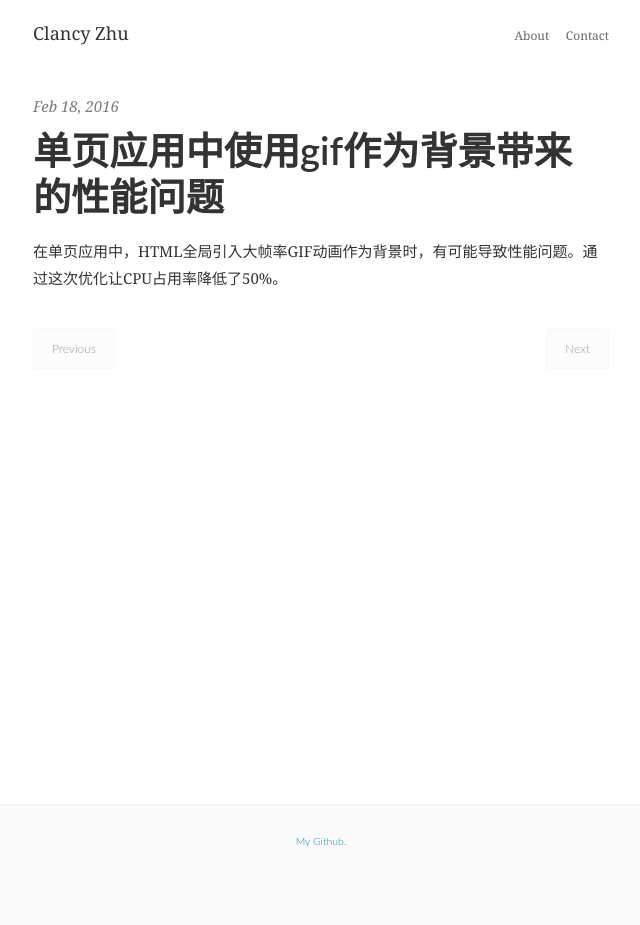
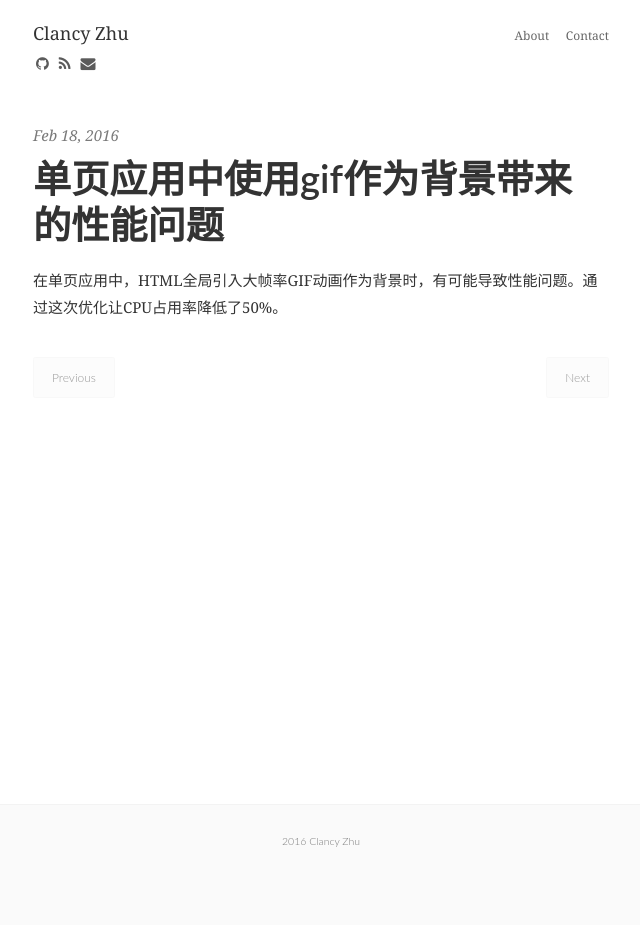
Before and after one commit to clancyz/clancyz.github.io, a Jekyll site: the page built from index.html, in a window 1280 px wide. Shown: the whole page, without its empty margins (319-959 px from the left). Built offline with Jekyll 4.4.1, drawn with Linux system fonts in a browser that asks for light colours; nearby versions of some CDN libraries; some web fonts are replaced; the list of posts is cut into pages by our own code; comment, search, counter and statistics services are not loaded.

Commit message:
add comment duosuo

```diff
--- a/_config.yml
+++ b/_config.yml
@@ -7,7 +7,7 @@ baseurl:     ""
 url:         "http://clancyz.github.io"
 
 #Duoshuo short Name / 多说的shortname
-duoshuo:
+duoshuo: clancyz
 
 #Baidu analytics / 百度统计(异步的js码，注意使用异步版本的)
 baidu_analyze: 552e4c4f02c7d240bdb63847dd7ea798
@@ -21,8 +21,8 @@ show_related_posts: false
 show_post_footers:  false
 
 # Social icons
-show_social_icons: false
-github_username:
+show_social_icons: true
+github_username: clancyz
 twitter_username:
 google_plus_id:
 linkedin_username:
--- a/_includes/footer.html
+++ b/_includes/footer.html
@@ -2,7 +2,7 @@
   <div class="p2 wrap">
     <div class="measure mt1 center">
       <small>
-        <a href="https://github.com/clancyz">My Github.</a>
+        2016 Clancy Zhu
       </small>
     </div>
   </div>
```
Also changed, not shown: favicon.ico (added), 6 other files.
